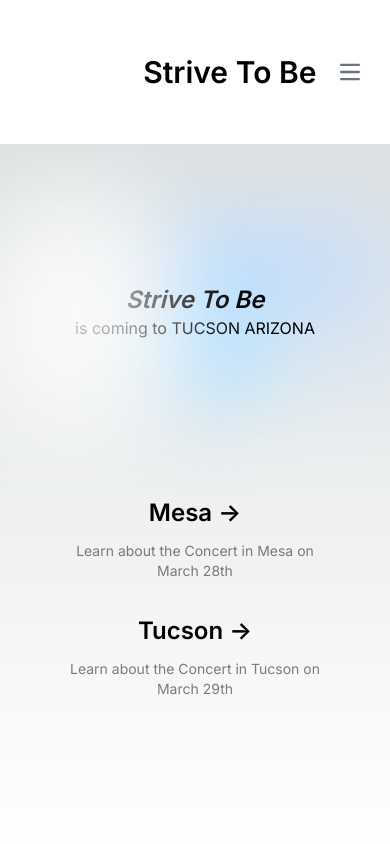
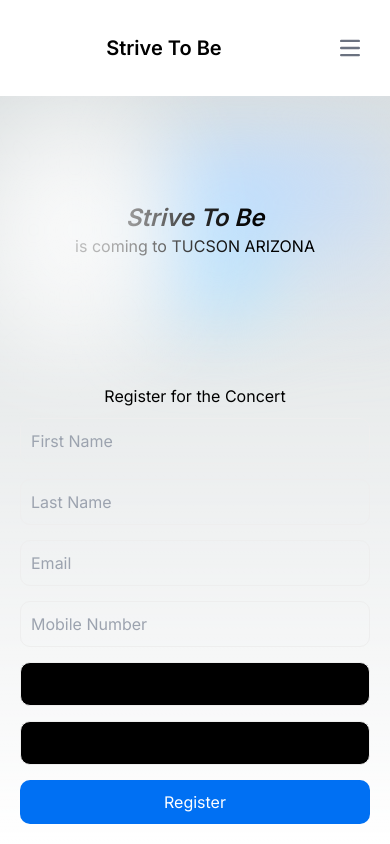
Before and after one commit to WebAddict/StriveToBeAZ, a Next.js app: page /tucson in a window 390 px wide. Built offline with nearby package versions, Linux system fonts and the light colour scheme.

Commit message:
reintegrated form logic

```diff
--- a/package.json
+++ b/package.json
@@ -16,6 +16,7 @@
     "next": "14.2.23",
     "react": "18.3.1",
     "react-dom": "18.3.1",
+    "react-toastify": "^11.0.5",
     "uuid": "^11.1.0"
   },
   "devDependencies": {
--- a/src/app/layout.tsx
+++ b/src/app/layout.tsx
@@ -1,12 +1,13 @@
 import type { Metadata } from "next";
 import { Inter } from "next/font/google";
 import "./globals.css";
+import { ToastContainer } from "react-toastify";
 
 const inter = Inter({ subsets: ["latin"] });
 
 export const metadata: Metadata = {
-  title: "Create Next App",
-  description: "Generated by create next app",
+  title: "Strive To Be",
+  description: "Upcoming concert",
 };
 
 export default function RootLayout({
@@ -16,7 +17,9 @@ export default function RootLayout({
 }>) {
   return (
     <html lang="en">
-      <body className={inter.className}>{children}</body>
+      <body className={inter.className}>
+      <ToastContainer/>
+        {children}</body>
     </html>
   );
 }
--- a/src/app/mesa/layout.tsx
+++ b/src/app/mesa/layout.tsx
@@ -5,8 +5,8 @@ import "./globals.css";
 const inter = Inter({ subsets: ["latin"] });
 
 export const metadata: Metadata = {
-  title: "Create Next App",
-  description: "Generated by create next app",
+  title: "Register in Mesa",
+  description: "StriveToBe in Mesa",
 };
 
 export default function RootLayout({
--- a/src/app/mesa/page.tsx
+++ b/src/app/mesa/page.tsx
@@ -9,41 +9,7 @@ export default function Page() {
     <div className="relative z-[-1] flex place-items-center before:absolute before:h-[300px] before:w-full before:-translate-x-1/2 before:rounded-full before:bg-gradient-radial before:from-white before:to-transparent before:blur-2xl before:content-[''] after:absolute after:-z-20 after:h-[180px] after:w-full after:translate-x-1/3 after:bg-gradient-conic after:from-sky-200 after:via-blue-200 after:blur-2xl after:content-[''] before:dark:bg-gradient-to-br before:dark:from-transparent before:dark:to-blue-700 before:dark:opacity-10 after:dark:from-sky-900 after:dark:via-[#0141ff] after:dark:opacity-40 sm:before:w-[480px] sm:after:w-[240px] before:lg:h-[360px]">
       <div className="text-center"><em className="mb-3 text-2xl font-semibold">Strive To Be</em><br /> is coming to MESA ARIZONA</div>
     </div>
-    <Register />
-    <div className="mb-32 grid text-center lg:mb-0 lg:w-full lg:max-w-5xl lg:grid-cols-2 lg:text-left">
-      <a
-        href="/mesa"
-        className="group rounded-lg border border-transparent px-5 py-4 transition-colors hover:border-gray-300 hover:bg-gray-100 hover:dark:border-neutral-700 hover:dark:bg-neutral-800/30"
-        rel="noopener noreferrer"
-      >
-        <h2 className="mb-3 text-2xl font-semibold">
-          Mesa{" "}
-          <span className="inline-block transition-transform group-hover:translate-x-1 motion-reduce:transform-none">
-            -&gt;
-          </span>
-        </h2>
-        <p className="m-0 max-w-[30ch] text-sm opacity-50">
-          Learn about the Concert in Mesa on March 28th
-        </p>
-      </a>
-
-      <a
-        href="/tucson"
-        className="group rounded-lg border border-transparent px-5 py-4 transition-colors hover:border-gray-300 hover:bg-gray-100 hover:dark:border-neutral-700 hover:dark:bg-neutral-800/30"
-        rel="noopener noreferrer"
-      >
-        <h2 className="mb-3 text-2xl font-semibold">
-          Tucson{" "}
-          <span className="inline-block transition-transform group-hover:translate-x-1 motion-reduce:transform-none">
-            -&gt;
-          </span>
-        </h2>
-        <p className="m-0 max-w-[30ch] text-sm opacity-50">
-        Learn about the Concert in Tucson on March 29th
-        </p>
-      </a>
-
-    </div>
+    <Register event='mesa' />
     </main>
   );
 }
--- /dev/null
+++ b/src/app/services/RegisterService.ts
@@ -0,0 +1,61 @@
+/*
+* This is the backend services for register. Any backend functions or code should go here and then be called by the api
+*/
+
+import { D1Database } from "@cloudflare/workers-types";
+
+export interface RegisterData {
+    firstName: string;
+    lastName: string;
+    email: string;
+    mobile: string;
+    religion: string;
+    age: string;
+    event: string;
+}
+
+export function validateEmailInput(email: string) {
+    return /^[a-zA-Z0-9._%+-]+@[a-zA-Z0-9.-]+\.[a-zA-Z]{2,}$/.test(email);
+}
+
+export function validatePhoneInput(number: string) {
+const phonePattern = /^(?:\(\d{3}\)|\d{3})(?:[-\s]?)\d{3}(?:[-\s]?)\d{4}$/;
+  const minLength = 7;
+  const maxLength = 15;
+  // Remove all non-numeric characters (except for parentheses and dashes)
+  const cleanedInput = number.replace(/[^\d\(\)\-\s]/g, '');
+  // Check if the cleaned input matches the phone number pattern and has valid length
+  return phonePattern.test(cleanedInput) && cleanedInput.length >= minLength && cleanedInput.length <= maxLength;
+}
+
+export function cleanPhoneNumber(number: string) {
+      return number.replace(/[^\d\(\)\-\s]/g, '');
+}
+
+export function addRegistration(
+    db: D1Database,
+    firstName: string,
+    lastName: string,
+    email: string,
+    mobile: string,
+    age: string,
+    event: string,
+    religion: string,
+) {
+    let sql = `
+        INSERT INTO registrations (first_name, last_name, email, mobile, age, event, religion, created_at)
+        VALUES (?, ?, ?, ?, ?, ?, ?, CURRENT_TIMESTAMP)
+    `;
+    // Prepare the statement with the provided values
+
+    try {
+        // Prepare the statement with the provided values
+        return db.prepare(sql)
+            .bind(firstName, lastName, email, mobile, age, event, religion)
+            .run();
+    } catch (error) {
+        // Log the error if database insertion fails
+        console.error("Database error:", error);
+        throw new Error('Database insertion failed');
+    }
+}
--- a/src/app/tucson/layout.tsx
+++ b/src/app/tucson/layout.tsx
@@ -5,8 +5,8 @@ import "./globals.css";
 const inter = Inter({ subsets: ["latin"] });
 
 export const metadata: Metadata = {
-  title: "Create Next App",
-  description: "Generated by create next app",
+  title: "Register in Tucson",
+  description: "StriveToBe in Tucson",
 };
 
 export default function RootLayout({
--- a/src/app/tucson/page.tsx
+++ b/src/app/tucson/page.tsx
@@ -1,4 +1,5 @@
 import Navbar from '@/components/navbar/Navbar';
+import Register from '@/components/register/Register';
 import Link from 'next/link';
 
 export default function Page() {
@@ -9,41 +10,7 @@ export default function Page() {
     <div className="relative z-[-1] flex place-items-center before:absolute before:h-[300px] before:w-full before:-translate-x-1/2 before:rounded-full before:bg-gradient-radial before:from-white before:to-transparent before:blur-2xl before:content-[''] after:absolute after:-z-20 after:h-[180px] after:w-full after:translate-x-1/3 after:bg-gradient-conic after:from-sky-200 after:via-blue-200 after:blur-2xl after:content-[''] before:dark:bg-gradient-to-br before:dark:from-transparent before:dark:to-blue-700 before:dark:opacity-10 after:dark:from-sky-900 after:dark:via-[#0141ff] after:dark:opacity-40 sm:before:w-[480px] sm:after:w-[240px] before:lg:h-[360px]">
       <div className="text-center"><em className="mb-3 text-2xl font-semibold">Strive To Be</em><br /> is coming to TUCSON ARIZONA</div>
     </div>
-
-    <div className="mb-32 grid text-center lg:mb-0 lg:w-full lg:max-w-5xl lg:grid-cols-2 lg:text-left">
-      <a
-        href="/mesa"
-        className="group rounded-lg border border-transparent px-5 py-4 transition-colors hover:border-gray-300 hover:bg-gray-100 hover:dark:border-neutral-700 hover:dark:bg-neutral-800/30"
-        rel="noopener noreferrer"
-      >
-        <h2 className="mb-3 text-2xl font-semibold">
-          Mesa{" "}
-          <span className="inline-block transition-transform group-hover:translate-x-1 motion-reduce:transform-none">
-            -&gt;
-          </span>
-        </h2>
-        <p className="m-0 max-w-[30ch] text-sm opacity-50">
-          Learn about the Concert in Mesa on March 28th
-        </p>
-      </a>
-
-      <a
-        href="/tucson"
-        className="group rounded-lg border border-transparent px-5 py-4 transition-colors hover:border-gray-300 hover:bg-gray-100 hover:dark:border-neutral-700 hover:dark:bg-neutral-800/30"
-        rel="noopener noreferrer"
-      >
-        <h2 className="mb-3 text-2xl font-semibold">
-        Tucson{" "}
-          <span className="inline-block transition-transform group-hover:translate-x-1 motion-reduce:transform-none">
-            -&gt;
-          </span>
-        </h2>
-        <p className="m-0 max-w-[30ch] text-sm opacity-50">
-        Learn about the Concert in Tucson on March 29th
-        </p>
-      </a>
-
-    </div>
+    <Register event='tucson' />
     </main>
   );
 }
--- a/src/components/navbar/Navbar.tsx
+++ b/src/components/navbar/Navbar.tsx
@@ -10,10 +10,16 @@ const Navbar = () => {
 
     return (
         <nav className="bg-white border-gray-200 dark:bg-gray-900 dark:border-gray-700 w-full">
-            <div className=" flex flex-wrap items-center justify-between mx-auto px-5">
+    <div className="flex flex-wrap items-center justify-between mx-auto px-5">
         <a href="/" className="flex items-center space-x-3 rtl:space-x-reverse">
-                    <img src="/strivetobeaz_logo_2x.png" className="h-36" alt="Strive to Be AZ" />
-                    <span className="self-center text-3xl font-semibold whitespace-nowrap dark:text-white">Strive To Be</span>
+            <img
+                src="/strivetobeaz_logo_2x.png"
+                className="h-24 sm:h-28 md:h-36"
+                alt="Strive to Be AZ"
+            />
+            <span className="self-center text-xl sm:text-2xl md:text-3xl font-semibold whitespace-nowrap dark:text-white">
+                Strive To Be
+            </span>
         </a>
         <button
             onClick={toggleMenu}
@@ -42,6 +48,7 @@ const Navbar = () => {
         </div>
     </div>
 </nav>
+
     );
 };
 
--- a/src/components/register/Register.tsx
+++ b/src/components/register/Register.tsx
@@ -2,42 +2,93 @@
 
 import { useState } from 'react';
 import styles from './register.module.css';
+import { toast } from 'react-toastify';
+import { RegisterData, validateEmailInput, validatePhoneInput } from '@/app/services/RegisterService';
 
-export default function Register() {
-  const [formData, setFormData] = useState({
+export default function Register({ event }: { event: string }) {
+  const INITIAL_USER_REGISTRATION : RegisterData = {
     firstName: '',
     lastName: '',
     email: '',
     mobile: '',
-  });
-  const [ticket, setTicket] = useState(null);
+    religion: '',
+    age: '',
+    event: event,
+  };
+  const [userRegistration, setUserRegistration] = useState<RegisterData>(INITIAL_USER_REGISTRATION);
   const [error, setError] = useState('');
+  const [mobileError, setMobileError] = useState('');
+  const [emailError, setEmailError] = useState('');
   const [loading, setLoading] = useState(false);
 
-  const handleChange = (e: React.ChangeEvent<HTMLInputElement>) => {
-    setFormData({ ...formData, [e.target.name]: e.target.value });
+  // Function to handle form field changes
+  const handleInputChange = (e: React.ChangeEvent<HTMLInputElement | HTMLSelectElement>) => {
+    const { name, value } = e.target;
+    setUserRegistration((prevState) => ({
+      ...prevState,
+      [name]: value
+    }));
   };
 
-  const handleSubmit = async (e: React.ChangeEvent<HTMLInputElement>) => {
-    e.preventDefault();
+  const handleSubmit = async () => {
     setLoading(true);
     setError('');
+    setEmailError('');
+    setMobileError('');
 
+    if (!validateEmailInput(userRegistration.email)) {
+      setEmailError('Invalid email');
+      setLoading(false);
+      return;
+    }
+
+    if (!validatePhoneInput(userRegistration.mobile)) {
+      setMobileError('Invalid phone');
+      setLoading(false);
+      return;
+    }
     try {
       const res = await fetch('/api/register', {
         method: 'POST',
         headers: { 'Content-Type': 'application/json' },
-          body: JSON.stringify(formData),
+        body: JSON.stringify(userRegistration),
       });
       const data = await res.json();
-        if (!res.ok) throw new Error(data.error || 'Registration failed');
-        setTicket(data.ticket);
+      if (res.ok) {
+        toast.success('Registration successful!', {
+          position: 'top-center',
+          style: {
+            backgroundColor: '#28a745',
+            color: '#fff',
+            fontSize: '18px',
+            padding: '15px 25px',
+            maxWidth: '400px',
+            minWidth: '250px',
+          },
+        });
+        setUserRegistration(INITIAL_USER_REGISTRATION);
+      } else {
+        if (data && typeof data === 'object' && 'error' in data) {
+          const errorMessage = typeof data.error === 'string' ? data.error : JSON.stringify(data.error);
+          toast.error('Registration failed!', {
+            position: 'top-center',
+            style: {
+              backgroundColor: '#dc3545',
+              color: '#fff',
+              fontSize: '18px',
+              padding: '15px 25px',
+              maxWidth: '400px',
+              minWidth: '250px',
+            },
+          });
+        } else {
+          throw new Error('Registration failed with an unknown error');
+        }
+      }
     } catch (err: unknown) {
-        // Narrowing the type of `err` to `Error` before accessing `message`
       if (err instanceof Error) {
         setError(err.message);
       } else {
-          // In case the error is not an instance of Error
         setError('An unknown error occurred');
       }
     } finally {
@@ -45,66 +96,76 @@ export default function Register() {
     }
   };
 
-//   if (ticket) {
-//     return (
-//       <div className={styles.ticketContainer}>
-//         <h1>Your Concert Ticket</h1>
-//         <p>Ticket Number: {ticket.ticket_number}</p>
-//         <p>Name: {ticket.first_name} {ticket.last_name}</p>
-//         <p>Email: {ticket.email}</p>
-//         <p>Mobile: {ticket.mobile}</p>
-//         <button onClick={() => window.print()}>Print Ticket</button>
-//         <button onClick={() => alert('Apple Wallet integration TBD')}>Add to Apple Wallet</button>
-//         <button onClick={() => alert('Google Wallet integration TBD')}>Add to Google Wallet</button>
-//       </div>
-//     );
-//   }
-
   return (
     <div className={styles.container}>
       <h1 className={styles.formHeader}>Register for the Concert</h1>
-      <form onSubmit={() => handleSubmit} className={styles.form}>
+      <div className={styles.form}>
         <input
           type="text"
+          placeholder="First Name"
           name="firstName"
-          placeholder="First Name"
-          value={formData.firstName}
-          onChange={handleChange}
+          value={userRegistration.firstName}
+          onChange={handleInputChange}
           required
           className={styles.input}
         />
         <input
           type="text"
+          placeholder="Last Name"
           name="lastName"
-          placeholder="Last Name"
-          value={formData.lastName}
-          onChange={handleChange}
+          value={userRegistration.lastName}
+          onChange={handleInputChange}
           required
           className={styles.input}
         />
         <input
           type="email"
+          placeholder="Email"
           name="email"
-          placeholder="Email"
-          value={formData.email}
-          onChange={handleChange}
+          value={userRegistration.email}
+          onChange={handleInputChange}
           required
           className={styles.input}
         />
+        {emailError && <div className={styles.error}>{emailError}</div>}
         <input
           type="tel"
+          placeholder="Mobile Number"
           name="mobile"
-          placeholder="Mobile Number"
-          value={formData.mobile}
-          onChange={handleChange}
+          value={userRegistration.mobile}
+          onChange={handleInputChange}
           required
           className={styles.input}
         />
-        <button type="submit" disabled={loading} className={styles.button}>
+         {mobileError && <div className={styles.error}>{mobileError}</div>}
+          <select
+          name="religion"
+          value={userRegistration.religion}
+          onChange={handleInputChange}
+          className={styles.select}
+          required
+        >
+        <option value="" disabled>Religion</option>
+        <option value="LDS">LDS</option>
+        <option value="other">Other</option>
+      </select>
+
+      <select
+        name="age"
+        value={userRegistration.age}
+        onChange={handleInputChange}
+        className={styles.select}
+        required
+      >
+        <option value="" disabled>Age</option>
+        <option value="14-18">14-18</option>
+        <option value="adult">Adult</option>
+      </select>
+        <button onClick={handleSubmit} disabled={loading} className={styles.button}>
           {loading ? 'Registering...' : 'Register'}
         </button>
         {error && <p className={styles.error}>{error}</p>}
-      </form>
+      </div>
     </div>
   );
 }
--- a/src/components/register/register.module.css
+++ b/src/components/register/register.module.css
@@ -1,4 +1,5 @@
 .container {
+  width: 100%;
     max-width: 600px;
     min-width: 300px;
     margin: 0 auto;
@@ -57,3 +58,20 @@
   .formHeader {
     margin-bottom: 10px;
   }
+
+  .select {
+    padding: 10px;
+    font-size: 16px;
+    background-color: black;
+    border: 1px solid #eeeeee;
+    border-radius: 10px;
+  }
+
+  /* Style for the options inside the select */
+  .select option {
+    padding: 10px;
+    font-size: 16px;
+    background-color: transparent;
+    border: none;
+    border-radius: 10px;
+  }
```
Also changed, not shown: 1 other file (tests, documents, lock files or other folders). Lines whose indentation alone changed are shown as unchanged.
